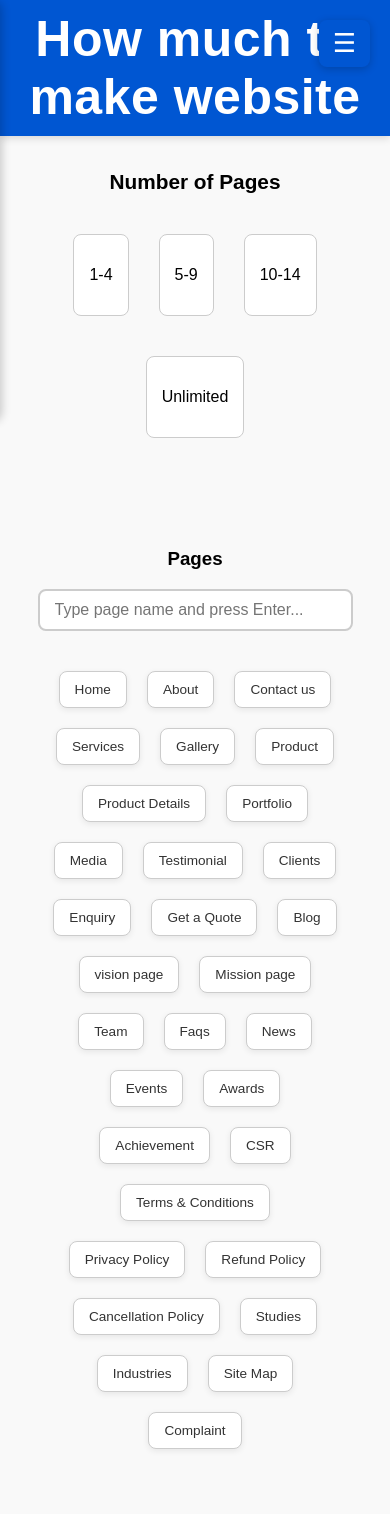
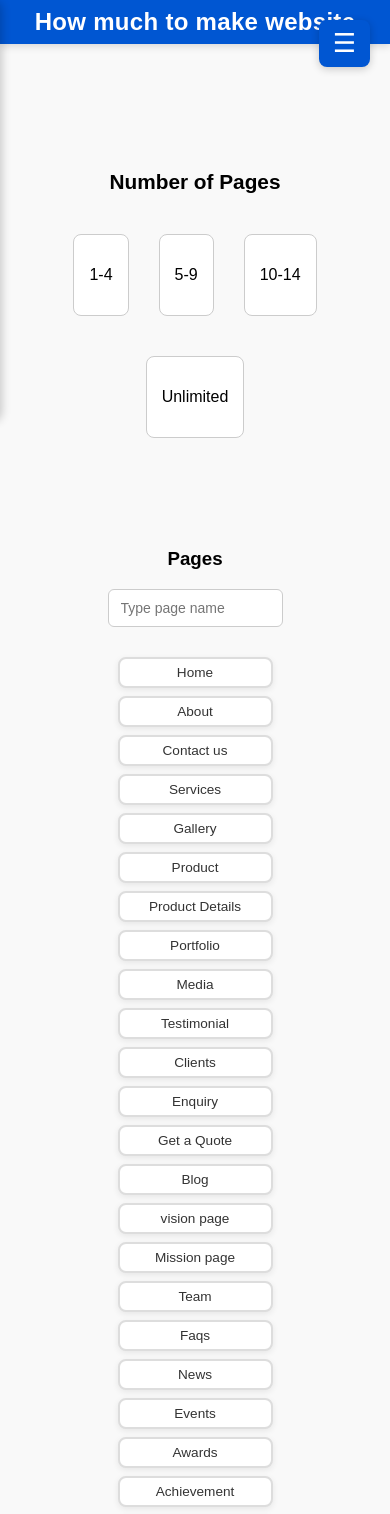
Before and after one commit to jada-chandana/website-calculator, a React (Vite) app: page /pages in a window 390 px wide. Shown: the top 1514 px of the page. Built offline with nearby package versions, Linux system fonts and the light colour scheme.

Commit message:
make it responsive
make it responsive

```diff
--- a/src/App.css
+++ b/src/App.css
@@ -246,6 +246,29 @@ html, body {
   color: red;
 }
 
+@media (min-width: 1024px) {
+  .head {
+    font-size: 3rem; /* ~48px */
+    padding: 15px 0;
+  }
+}
+
+/* ✅ Medium screens (tablet) */
+@media (max-width: 768px) {
+  .head {
+    font-size: 2rem; /* ~32px */
+    padding: 10px 0;
+  }
+}
+
+/* ✅ Small screens (mobile) */
+@media (max-width: 480px) {
+  .head {
+    font-size: 1.5rem; /* ~24px */
+    padding: 8px 0;
+    letter-spacing: 0.3px;
+  }
+}
 /* === Responsive Design === */
 @media (max-width: 600px) {
   .sub
@@ -439,3 +462,95 @@ input:focus {
     margin-top: 150px; /* smaller gap for mobile */
   }
 }
+.input {
+  flex: 1;
+  padding: 10px;
+  border-radius: 8px;
+  border: 1px solid #ccc;
+  font-size: 16px;
+  width: 100%;
+  box-sizing: border-box;
+}
+
+/* Container for the inputs */
+.input-container {
+  display: flex;
+  gap: 15px;
+  margin-top: 20px;
+  flex-wrap: wrap; /* allows wrapping on smaller screens */
+}
+
+/* ✅ Responsive: stack inputs on small screens */
+@media (max-width: 768px) {
+  .input-container {
+    flex-direction: column;
+    gap: 10px;
+  }
+
+  .input {
+    width: 60%;
+
+    margin-left: 50px;
+  }
+}
+.search-input
+{
+  width:50%;
+  align-items: center;
+}
+.menu {
+  display: flex;
+  flex-wrap: wrap; /* allows buttons to move to new lines */
+  gap: 10px;
+  justify-content: center; /* center align on all screens */
+  margin-top: 20px;
+  padding: 10px;
+}
+
+/* Common button styles */
+.menu-button {
+  cursor: pointer;
+  border: 1px solid #ccc;
+  border-radius: 8px;
+  padding: 10px 15px;
+  background-color: white;
+  color: #333;
+  font-size: 16px;
+  transition: all 0.3s ease;
+}
+
+/* Active (selected) state */
+.menu-button.active {
+  border: 2px solid blue;
+  background-color: #eaf0ff;
+  color: #0056d2;
+}
+
+/* Hover effect */
+.menu-button:hover {
+  background-color: #f2f6ff;
+}
+
+/* ✅ Responsive tweaks */
+@media (max-width: 768px) {
+  .menu {
+    justify-content: flex-start;
+    gap: 8px;
+     width:50%;
+
+  }
+
+  .menu-button {
+    flex: 1 1 45%; /* take roughly half width on smaller screens */
+    font-size: 14px;
+    padding: 8px 10px;
+     width:50%;
+  }
+}
+
+@media (max-width: 480px) {
+  .menu-button {
+    flex: 1 1 50%; /* stack buttons vertically */
+    font-size: 14px;
+  }
+}
--- a/src/components/ChipsInput.jsx
+++ b/src/components/ChipsInput.jsx
@@ -77,8 +77,8 @@ function ChipsInput({ selectedItems = {}, setSelectedItems = () => {} }) {
       {/* Input for adding custom chips */}
       <input
         type="text"
-        placeholder="Type page name and press Enter..."
-        className="input"
+        placeholder="Type page name"
+        className="search-input"
         value={inputValue}
         onChange={(e) => setInputValue(e.target.value)}
         onKeyDown={handleKeyDown}
@@ -90,23 +90,13 @@ function ChipsInput({ selectedItems = {}, setSelectedItems = () => {} }) {
     <button
       key={index}
       onClick={() => handleButtonClick(item)}
-            style={{
-              cursor: "pointer",
-              border: chips.includes(item)
-                ? "2px solid blue"
-                : "1px solid #ccc",
-              borderRadius: "8px",
-              padding: "10px 15px",
-              margin: "5px",
-              backgroundColor: chips.includes(item) ? "#eaf0ff" : "white",
-              color: chips.includes(item) ? "#0056d2" : "#333",
-              transition: "all 0.3s ease",
-            }}
+      className={`menu-button ${chips.includes(item) ? "active" : ""}`}
     >
       {item}
     </button>
   ))}
 </div>
+
 
       {/* ✅ Chips added by typing (and selected items) */}
       <div className="selected-chips">
--- a/src/components/Domain.jsx
+++ b/src/components/Domain.jsx
@@ -3,6 +3,7 @@ import { NavLink } from "react-router-dom";
 import DomainImg from "../assets/domain.png";
 import Hostinger from "../assets/hostinger.png";
 import Email from "../assets/official_email.png";
+
 
 const domainOptions = [
   { name: "Domain", price: "1200", image: DomainImg },
@@ -41,8 +42,8 @@ const Domain = ({ selectedItems = {}, setSelectedItems = () => {} }) => {
 
   const placeholders = [
     "Enter main domain name",
-    "space",
-    "official email-id",
+    "Space",
+    "Official email ID",
   ];
 
   // ✅ Enable next only if a website type is selected
@@ -63,7 +64,7 @@ const Domain = ({ selectedItems = {}, setSelectedItems = () => {} }) => {
               key={index}
               className="type-card"
               onClick={() => handleSelect(item)}
-           style={{
+              style={{
                 cursor: "pointer",
                 border: isSelected ? "2px solid blue" : "1px solid #ccc",
                 borderRadius: "8px",
@@ -90,8 +91,8 @@ const Domain = ({ selectedItems = {}, setSelectedItems = () => {} }) => {
         })}
       </ul>
 
-      {/* Input fields */}
-      <div style={{ display: "flex", gap: "15px", marginTop: "20px" }}>
+      {/* ✅ Responsive Input Fields */}
+      <div className="input-container">
         {placeholders.map((placeholder, index) => (
           <input
             key={index}
@@ -100,12 +101,6 @@ const Domain = ({ selectedItems = {}, setSelectedItems = () => {} }) => {
             placeholder={placeholder}
             value={selectedItems.domainInputs?.[index] || ""}
             onChange={(e) => handleInputChange(index, e.target.value)}
-            style={{
-              flex: 1,
-              padding: "10px",
-              borderRadius: "8px",
-              border: "1px solid #ccc",
-            }}
           />
         ))}
       </div>
--- a/src/components/Type.jsx
+++ b/src/components/Type.jsx
@@ -22,7 +22,7 @@ const Type = ({ selectedItems, setSelectedItems }) => {
 
   return (
    <>
-   <h3 className="head">How much to make website</h3>
+   <h3 className="head">How Much  Cost to Make website</h3>
     <div className="section">
 
       <h3 className="sub">Website Type</h3>
```
Lines whose indentation alone changed are shown as unchanged.
